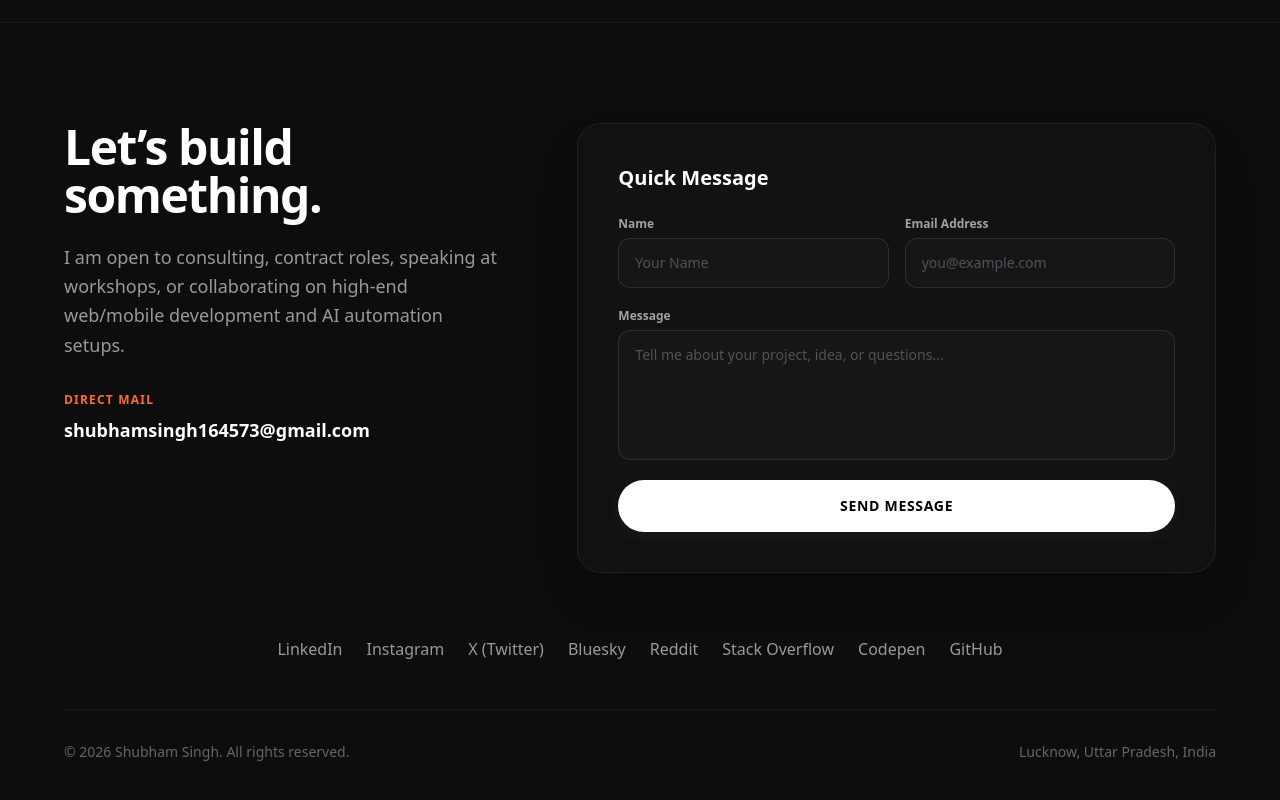
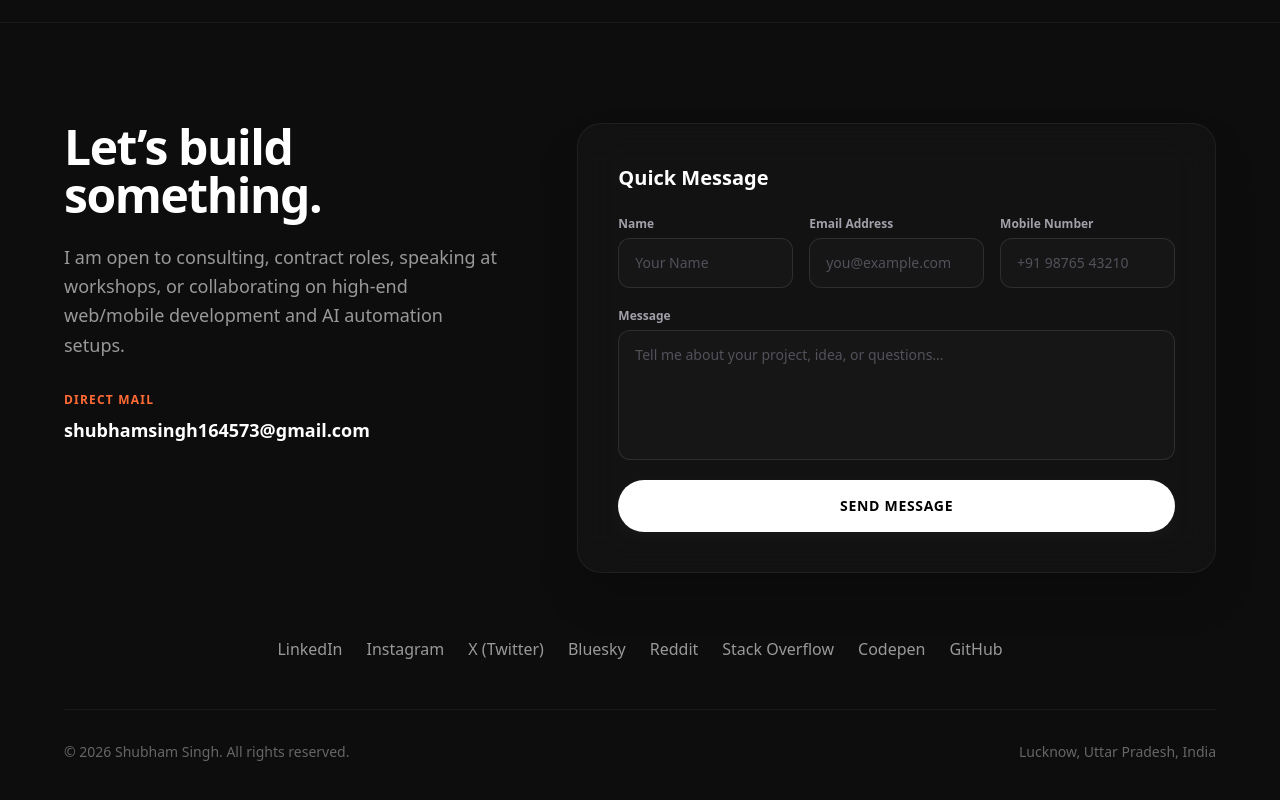
Before and after one commit to Rajputshubham07/Shubham_07, a Next.js app: page / in a window 1280 px wide. Shown: the part 9150-9950 px from the top of the page. Built offline with nearby package versions, Linux system fonts and the light colour scheme.

Commit message:
feat: add mobile number field to contact form

```diff
--- a/src/components/Footer.tsx
+++ b/src/components/Footer.tsx
@@ -103,8 +103,8 @@ export default function Footer() {
                   value="New Portfolio message from Shubham Singh Website"
                 />
 
-                {/* Grid Inputs */}
-                <div className="grid grid-cols-1 sm:grid-cols-2 gap-4">
+                 {/* Grid Inputs */}
+                <div className="grid grid-cols-1 sm:grid-cols-3 gap-4">
                   <div className="flex flex-col gap-1.5">
                     <label htmlFor="name" className="text-xs font-semibold text-zinc-400">Name</label>
                     <input
@@ -125,6 +125,17 @@ export default function Footer() {
                       name="email"
                       required
                       placeholder="you@example.com"
+                      className="px-4 py-3.5 rounded-xl bg-white/[0.02] border border-white/10 hover:border-white/20 focus:border-[#ff6b35] focus:bg-white/[0.04] text-white placeholder-zinc-600 focus:outline-none transition-all duration-300 text-sm"
+                    />
+                  </div>
+
+                  <div className="flex flex-col gap-1.5">
+                    <label htmlFor="phone" className="text-xs font-semibold text-zinc-400">Mobile Number</label>
+                    <input
+                      id="phone"
+                      type="tel"
+                      name="phone"
+                      placeholder="+91 98765 43210"
                       className="px-4 py-3.5 rounded-xl bg-white/[0.02] border border-white/10 hover:border-white/20 focus:border-[#ff6b35] focus:bg-white/[0.04] text-white placeholder-zinc-600 focus:outline-none transition-all duration-300 text-sm"
                     />
                   </div>
```
